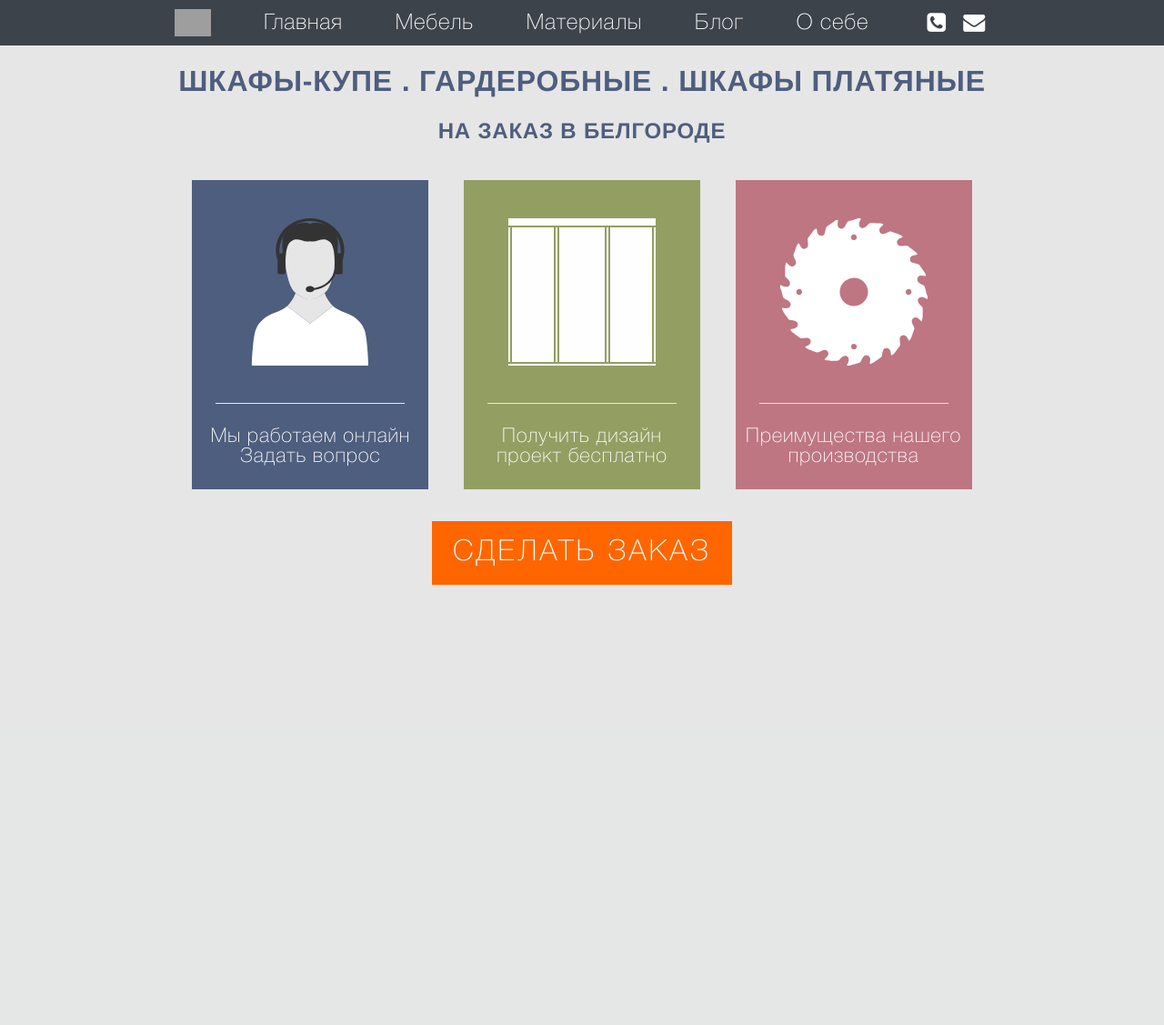
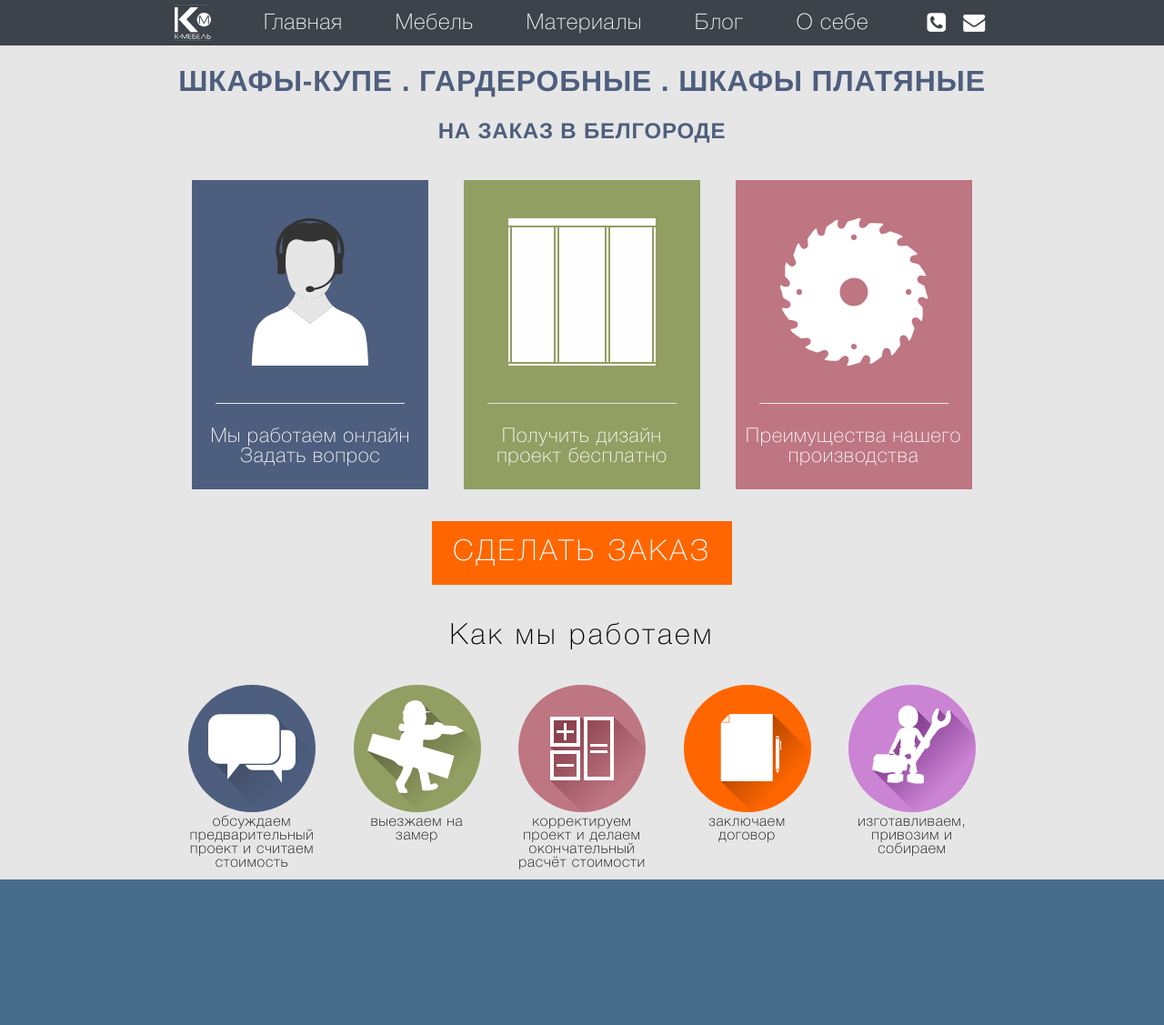
Before and after one commit to Ruchey/km, a Django app: template core/templates/core/index.html in a window 1280 px wide. Shown: the whole page at 91% size. Before the commit the page ends 800 px from the top, so only its background shows below. Run offline with Django 3.2, Linux system fonts and the light colour scheme; the template is opened without the code that fills it, so the values that code supplies are empty; grey boxes are pictures that could not be loaded.

Commit message:
Добавил раздел Как мы работаем

```diff
--- a/core/static/core/css/core.css
+++ b/core/static/core/css/core.css
@@ -77,7 +77,7 @@ header {
 }
 
 .logo {
-  background-image: url('../images/logo_w.svg');
+  background-image: url('../images/dsgn/logo_w.svg');
   background-size: 40px;
   background-repeat: no-repeat;
   background-position: center;
@@ -163,6 +163,35 @@ header {
   color: #fff;
 }
 
+/*Блок Как мы работаем*/
+.howwork {
+  align-items: center;
+}
+
+.howwork h2 {
+  letter-spacing: 0.1em;
+  font-weight: lighter;
+  font-size: 32px;
+}
+
+.howwork figure {
+  width: 150px;
+  margin: 10px;
+  text-align: center;
+  font-size: 16px;
+}
+
+.howwork img {
+  width: 140px;
+  height: 140px;
+}
+
+.howwork div {
+  width: 100%;
+  justify-content: space-between;
+}
+
+
 footer {
     background-color: #466B8B;
     height: 160px;
--- a/core/templates/base.html
+++ b/core/templates/base.html
@@ -20,6 +20,6 @@
 {% endblock %}
 {% block content %}{% include template_content %}{% endblock %}
 
-
+ <footer></footer>
 </body>
 </html>
--- a/core/templates/core/index.html
+++ b/core/templates/core/index.html
@@ -33,5 +33,32 @@
 {% for data in coredata_text %}
 {{ data.text | safe }}
 {% endfor %}
+
+  <div class="howwork flex-column">
+    <h2>Как мы работаем</h2>
+    <div class="flex-row">
+      <figure>
+        <img src="{% static 'core/images/dsgn/hw1.svg' %}" alt="">
+        <figcaption>обсуждаем предварительный проект и считаем стоимость</figcaption>
+      </figure>
+      <figure>
+        <img src="{% static 'core/images/dsgn/hw2.svg' %}" alt="">
+        <figcaption>выезжаем на замер</figcaption>
+      </figure>
+      <figure>
+        <img src="{% static 'core/images/dsgn/hw3.svg' %}" alt="">
+        <figcaption>корректируем проект и делаем окончательный расчёт стоимости</figcaption>
+      </figure>
+      <figure>
+        <img src="{% static 'core/images/dsgn/hw4.svg' %}" alt="">
+        <figcaption>заключаем договор</figcaption>
+      </figure>
+      <figure>
+        <img src="{% static 'core/images/dsgn/hw5.svg' %}" alt="">
+        <figcaption>изготавливаем, привозим и собираем</figcaption>
+      </figure>
+    </div>
+  </div>
+
 </main>
 {% endblock %}
```
Also changed, not shown: db.sqlite3.
